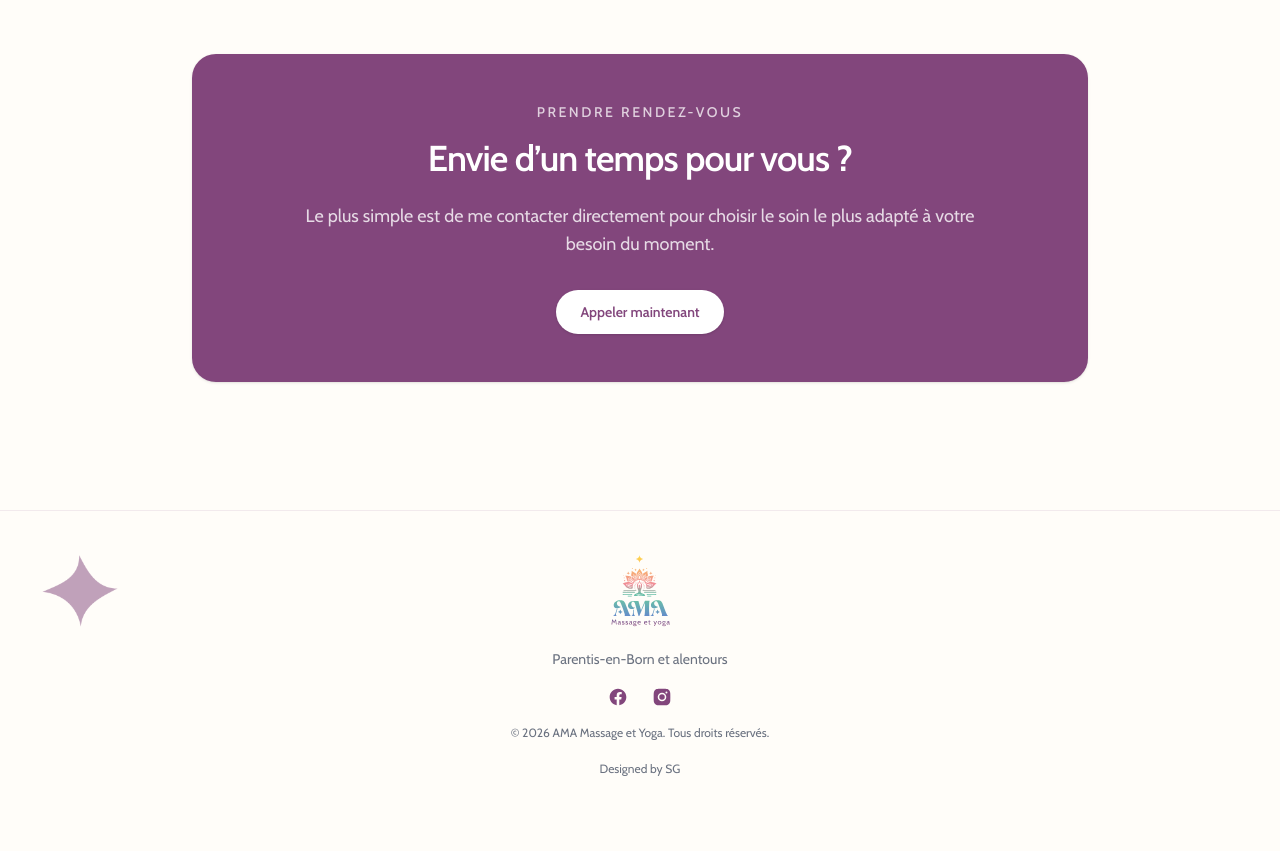
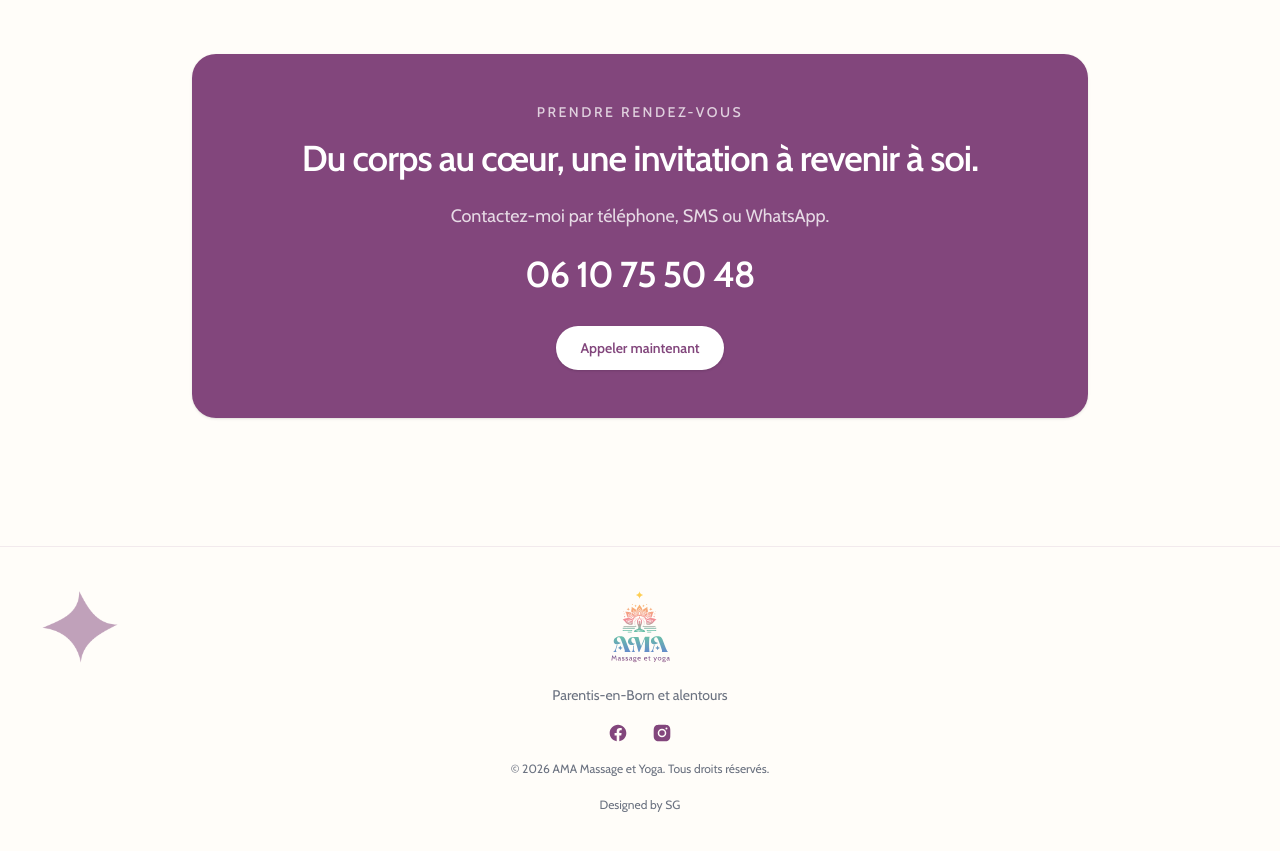
Before and after one commit to sgautier-dev/amamassageyoga, a Next.js app: page /a-propos in a window 1280 px wide. Shown: the part 2920-3771 px from the top of the page. Before the commit the page ends 3739 px from the top, so only its background shows below. Built offline with nearby package versions, Linux system fonts and the light colour scheme.

Commit message:
cta updated

```diff
--- a/src/app/a-propos/page.tsx
+++ b/src/app/a-propos/page.tsx
@@ -215,9 +215,8 @@ export default function AProposPage() {
 			</section>
 
 			<BookingCta
-				title="Envie d’un temps pour vous ?"
-				description="Le plus simple est de me contacter directement pour choisir le soin le plus adapté à votre besoin du moment."
-				buttonLabel="Appeler maintenant"
+				title="Du corps au cœur, une invitation à revenir à soi."
+				description="Contactez-moi par téléphone, SMS ou WhatsApp."
 			/>
 		</main>
 	)
--- a/src/app/soins-et-tarifs/page.tsx
+++ b/src/app/soins-et-tarifs/page.tsx
@@ -566,7 +566,10 @@ export default function SoinsEtTarifsPage() {
 				</Reveal>
 			</section>
 
-			<BookingCta />
+			<BookingCta
+				title="S’offrir un temps pour revenir à soi"
+				description="Contactez-moi par téléphone, SMS ou WhatsApp."
+			/>
 		</main>
 	)
 }
--- a/src/components/booking-cta.tsx
+++ b/src/components/booking-cta.tsx
@@ -34,6 +34,10 @@ export default function BookingCta({
 					</p>
 				) : null}
 
+				<p className="mt-6 text-3xl font-semibold tracking-tight text-white sm:text-4xl">
+					06 10 75 50 48
+				</p>
+
 				<div className="mt-8">
 					<Link
 						href="tel:0610755048"
```
